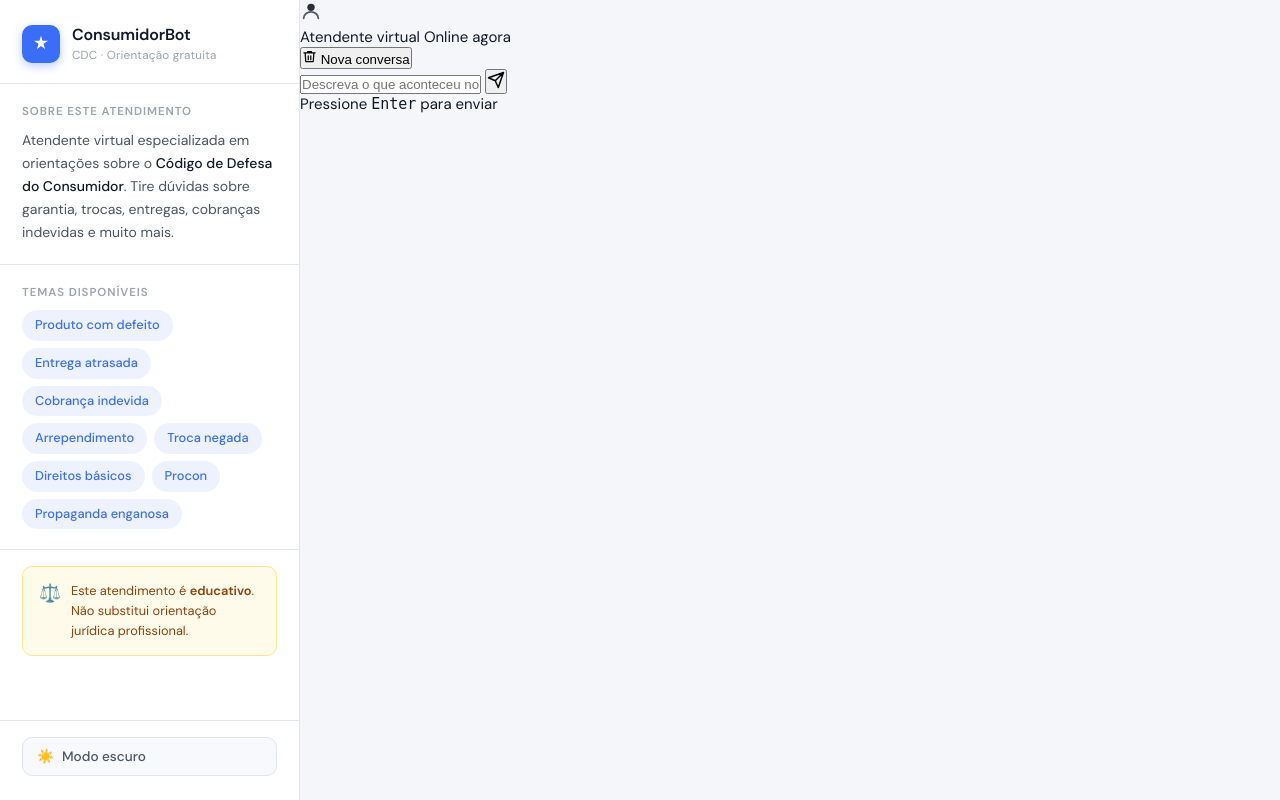
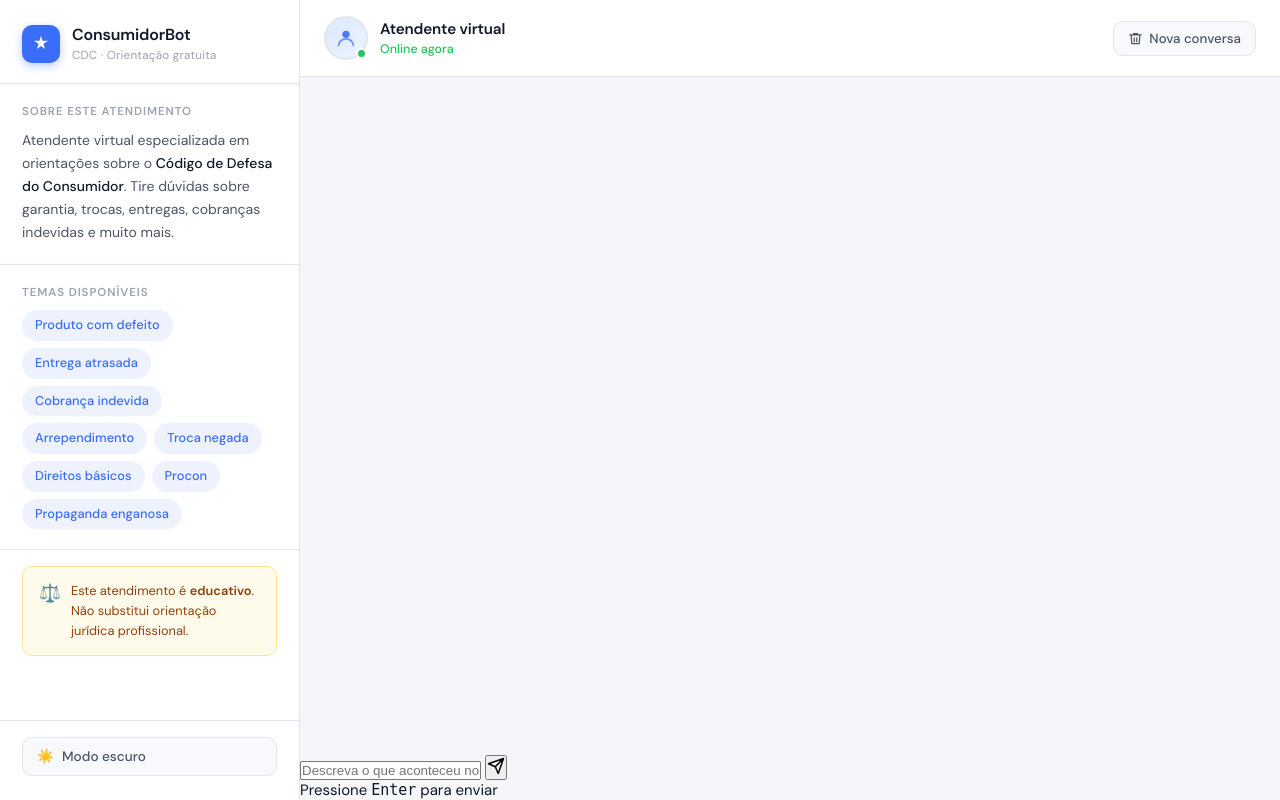
Before and after one commit to BernardoSiqueira21/Chatbot-, a Python web app: template templates/index.html in a window 1280 px wide. Run offline with Jinja, Linux system fonts and the light colour scheme; the template is opened without the code that fills it, so the values that code supplies are empty.

Commit message:
Atualização style.css

```diff
--- a/static/style.css
+++ b/static/style.css
@@ -274,3 +274,251 @@ body {
 [data-theme="light"] .theme-label-dark { display: none; }
 [data-theme="dark"] .theme-icon-light,
 [data-theme="dark"] .theme-label-light { display: none; }
+
+/* ===== CHAT PANEL ===== */
+.chat-panel {
+    display: flex;
+    flex-direction: column;
+    height: 100vh;
+    overflow: hidden;
+    background: var(--bg);
+    transition: background var(--transition);
+}
+
+/* ===== HEADER ===== */
+.chat-header {
+    padding: 16px 24px;
+    background: var(--surface);
+    border-bottom: 1px solid var(--border);
+    display: flex;
+    align-items: center;
+    justify-content: space-between;
+    gap: 16px;
+    flex-shrink: 0;
+    transition: background var(--transition), border-color var(--transition);
+}
+
+.agent-info {
+    display: flex;
+    align-items: center;
+    gap: 12px;
+}
+
+.agent-avatar-wrap {
+    position: relative;
+    flex-shrink: 0;
+}
+
+.agent-avatar-inner {
+    width: 44px;
+    height: 44px;
+    border-radius: 50%;
+    background: linear-gradient(135deg, var(--accent-soft-2), var(--accent-soft));
+    color: var(--accent);
+    display: flex;
+    align-items: center;
+    justify-content: center;
+    border: 2px solid var(--border);
+    transition: background var(--transition), border-color var(--transition);
+}
+
+.agent-status-dot {
+    position: absolute;
+    bottom: 1px;
+    right: 1px;
+    width: 11px;
+    height: 11px;
+    border-radius: 50%;
+    background: var(--status-green);
+    border: 2px solid var(--surface);
+    transition: border-color var(--transition);
+}
+
+.agent-meta {
+    display: flex;
+    flex-direction: column;
+    gap: 2px;
+}
+
+.agent-name {
+    font-size: 0.95rem;
+    font-weight: 600;
+    color: var(--text-primary);
+    letter-spacing: -0.01em;
+}
+
+.agent-status {
+    font-size: 0.78rem;
+    color: var(--status-green);
+    font-weight: 500;
+}
+
+.header-actions {
+    display: flex;
+    align-items: center;
+    gap: 8px;
+}
+
+.header-btn {
+    display: flex;
+    align-items: center;
+    gap: 6px;
+    padding: 8px 14px;
+    border-radius: var(--radius-sm);
+    border: 1px solid var(--border);
+    background: var(--surface-2);
+    color: var(--text-secondary);
+    font-family: var(--font-sans);
+    font-size: 0.83rem;
+    font-weight: 500;
+    cursor: pointer;
+    transition: background var(--transition), border-color var(--transition), color var(--transition);
+}
+
+.header-btn:hover {
+    background: var(--bg-2);
+    color: var(--text-primary);
+}
+
+/* ===== MESSAGES AREA ===== */
+.chat-messages {
+    flex: 1;
+    overflow-y: auto;
+    padding: 28px 24px 12px;
+    display: flex;
+    flex-direction: column;
+    gap: 4px;
+    scroll-behavior: smooth;
+}
+
+.chat-messages::-webkit-scrollbar {
+    width: 5px;
+}
+.chat-messages::-webkit-scrollbar-track {
+    background: transparent;
+}
+.chat-messages::-webkit-scrollbar-thumb {
+    background: var(--border-2);
+    border-radius: 99px;
+}
+
+/* ===== MESSAGE ===== */
+.message-group {
+    display: flex;
+    gap: 10px;
+    align-items: flex-end;
+    margin-bottom: 14px;
+    animation: msgIn 0.28s ease forwards;
+}
+
+.message-group.user {
+    flex-direction: row-reverse;
+}
+
+@keyframes msgIn {
+    from { opacity: 0; transform: translateY(8px); }
+    to   { opacity: 1; transform: translateY(0); }
+}
+
+.msg-avatar {
+    width: 34px;
+    height: 34px;
+    border-radius: 50%;
+    flex-shrink: 0;
+    display: flex;
+    align-items: center;
+    justify-content: center;
+    font-size: 0.72rem;
+    font-weight: 700;
+    letter-spacing: 0.02em;
+    margin-bottom: 2px;
+}
+
+.bot-avatar {
+    background: var(--accent-soft);
+    color: var(--accent);
+    border: 1px solid var(--border);
+}
+
+.user-avatar {
+    background: var(--user-bubble);
+    color: #fff;
+}
+
+.msg-body {
+    display: flex;
+    flex-direction: column;
+    gap: 4px;
+    max-width: min(72%, 540px);
+}
+
+.message-group.user .msg-body {
+    align-items: flex-end;
+}
+
+.msg-author {
+    font-size: 0.73rem;
+    color: var(--text-muted);
+    padding: 0 6px;
+    font-weight: 500;
+}
+
+.bubble {
+    padding: 12px 16px;
+    line-height: 1.65;
+    font-size: 0.92rem;
+    border-radius: 18px;
+    white-space: pre-line;
+    box-shadow: var(--shadow-sm);
+    transition: background var(--transition), border-color var(--transition), color var(--transition);
+}
+
+.bot-bubble {
+    background: var(--bot-bubble);
+    border: 1px solid var(--bot-border);
+    color: var(--text-primary);
+    border-bottom-left-radius: 5px;
+}
+
+.user-bubble {
+    background: var(--user-bubble);
+    color: var(--user-text);
+    border-bottom-right-radius: 5px;
+}
+
+/* ===== TYPING INDICATOR ===== */
+.typing-indicator {
+    display: flex;
+    align-items: center;
+    gap: 5px;
+    padding: 14px 18px;
+    min-width: 60px;
+}
+
+.typing-dot {
+    width: 7px;
+    height: 7px;
+    border-radius: 50%;
+    background: var(--text-muted);
+    animation: typingBounce 1.3s ease-in-out infinite;
+}
+
+.typing-dot:nth-child(1) { animation-delay: 0s; }
+.typing-dot:nth-child(2) { animation-delay: 0.18s; }
+.typing-dot:nth-child(3) { animation-delay: 0.36s; }
+
+@keyframes typingBounce {
+    0%, 60%, 100% { transform: translateY(0); opacity: 0.5; }
+    30% { transform: translateY(-5px); opacity: 1; }
+}
+
+/* ===== CHIPS ===== */
+.chips-section {
+    margin-left: 44px;
+    margin-bottom: 16px;
+    display: flex;
+    flex-direction: column;
+    gap: 8px;
+    animation: msgIn 0.28s ease 0.1s forwards;
+    opacity: 0;
+}
```
